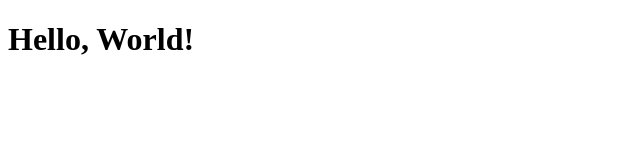
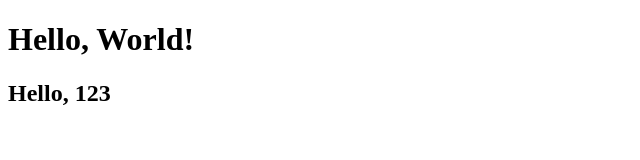
Before and after one commit to masaki0716/appDev, a plain HTML site: page 画面.html in a window 1280 px wide. Shown: the whole page, without its empty margins (0-640 px from the left). Drawn offline with Linux system fonts and the light colour scheme.

Commit message:
2ndcommit

```diff
--- a/画面.html
+++ b/画面.html
@@ -7,5 +7,6 @@
 </head>
 <body>
     <h1>Hello, World!</h1>
+    <h2>Hello, 123</h2>
 </body>
 </html>
```
